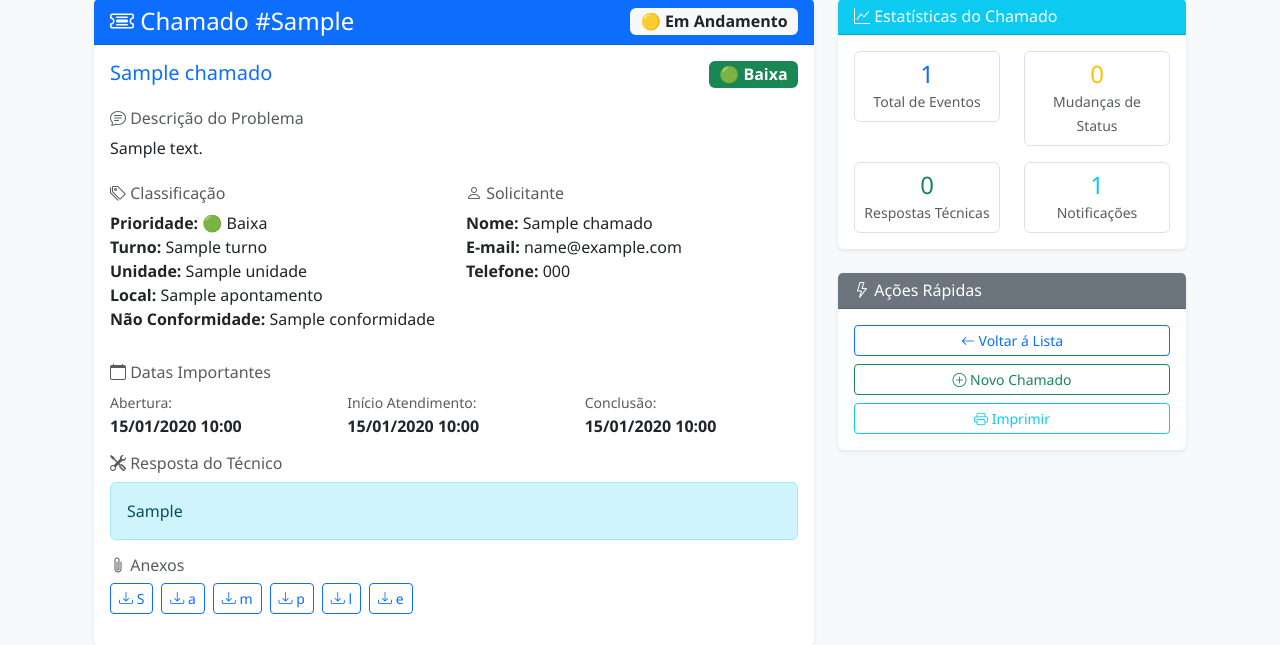
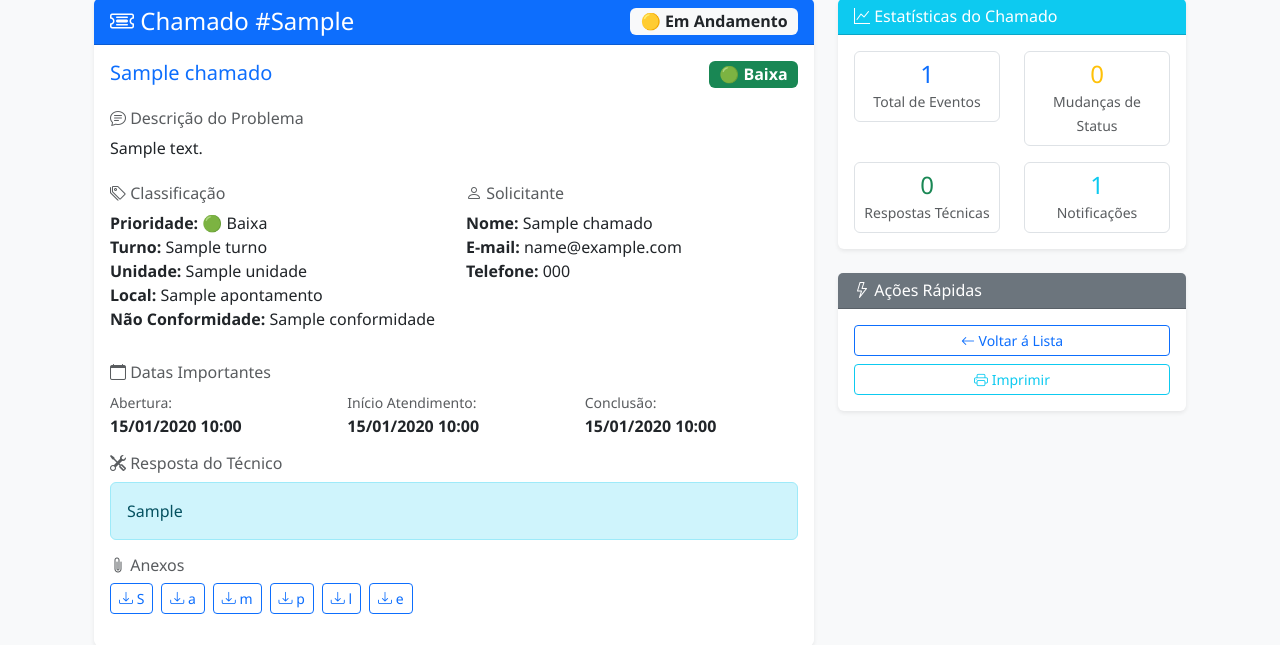
Before and after one commit to MarceloGomesFollow/APPManutencaoNEW, a Flask app: a page that uses src/templates/detalhes_chamado.html in a window 1280 px wide. Shown: the part 105-750 px from the top of the page. Run offline with Flask 3, Linux system fonts and the light colour scheme; tables that the repository leaves empty hold one stand-in row (values such as "Sample post"); parts of the project's set-up code (start-up, migrations or seed data) failed here and were passed over.

Commit message:
fix: detalhamento  - removido botao novo chamado

```diff
--- a/src/templates/detalhes_chamado.html
+++ b/src/templates/detalhes_chamado.html
@@ -232,9 +232,9 @@
                        <i class="bi bi-arrow-left"></i> Voltar á Lista
                        </a>
 
-                        <a href="{{ url_for('chamado.abrir_chamado') }}" class="btn btn-outline-success btn-sm">
-                            <i class="bi bi-plus-circle"></i> Novo Chamado
-                        </a>
+<!--                        <a href="{{ url_for('chamado.abrir_chamado') }}" class="btn btn-outline-success btn-sm">-->
+<!--                            <i class="bi bi-plus-circle"></i> Novo Chamado-->
+<!--                        </a>-->
                         <button class="btn btn-outline-info btn-sm" onclick="window.print()">
                             <i class="bi bi-printer"></i> Imprimir
                         </button>
```
